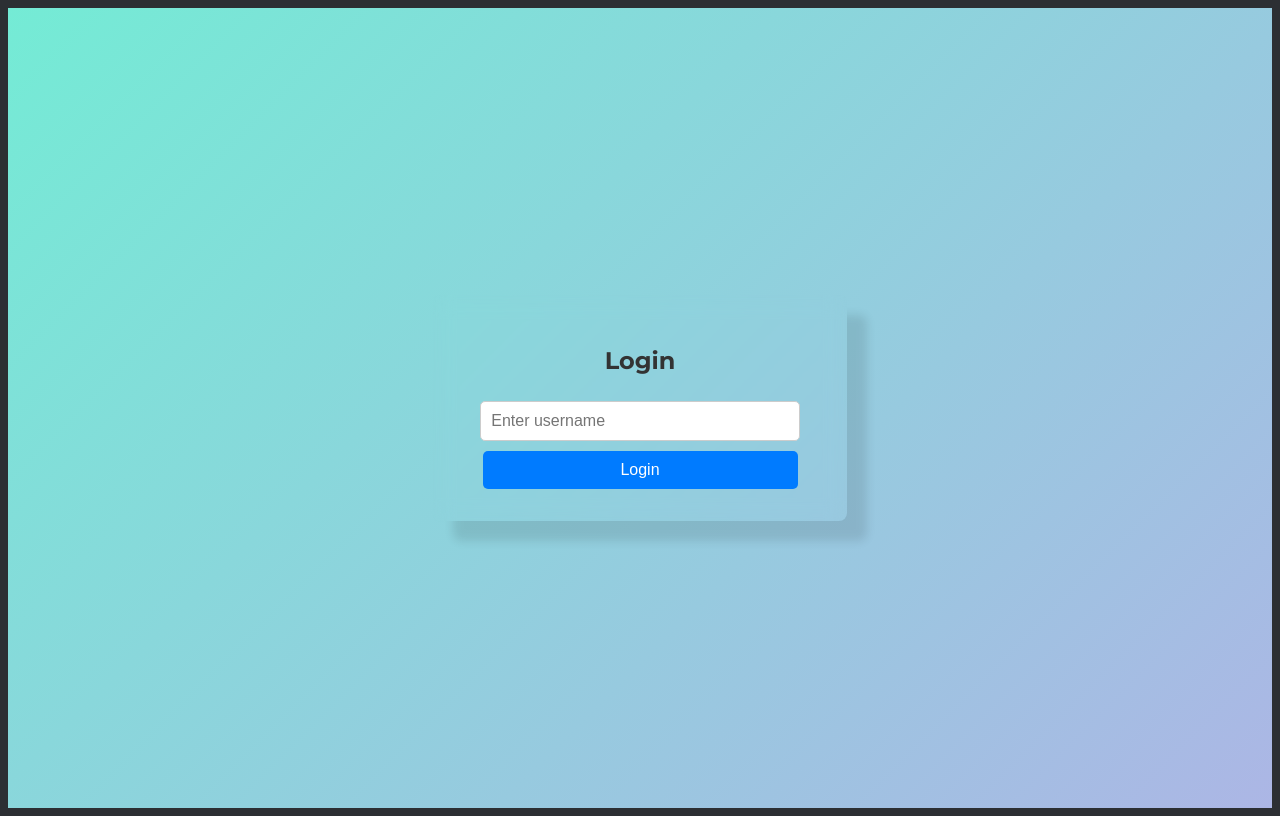
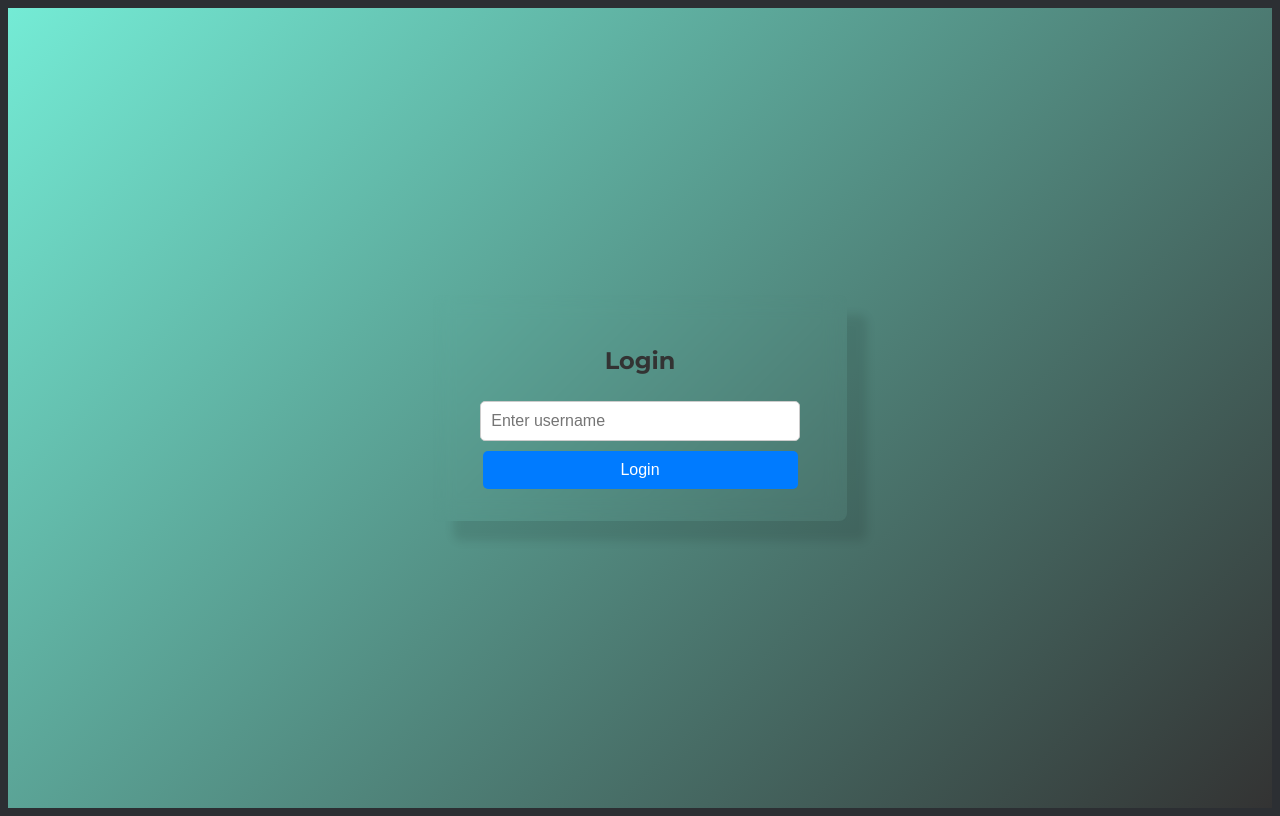
Before and after one commit to PavitrankMishra/Todo-application, a React (Vite) app: page / in a window 1280 px wide. Built offline with nearby package versions, Linux system fonts and the light colour scheme.

Commit message:
fix:Changed the background color and removed unnecessary comments.

```diff
--- a/src/App.jsx
+++ b/src/App.jsx
@@ -1,6 +1,6 @@
 import React, { useState, useEffect } from "react";
 import { useSelector, useDispatch } from "react-redux";
-import { logout } from "./redux/authSlice"; // Import the logout action
+import { logout } from "./redux/authSlice";
 import Header from "./Components/Header";
 import TaskInput from "./Components/TaskInput";
 import TaskList from "./Components/TaskList";
--- a/src/Components/Login.module.css
+++ b/src/Components/Login.module.css
@@ -4,8 +4,7 @@
   align-items: center;
   justify-content: center;
   height: 100vh;
-  /* background: rgba(255, 255, 255, 0.15); */
-  background: linear-gradient(135deg, #74ebd5, #acb6e5);
+  background: linear-gradient(135deg, #74ebd5, #333);
 }
 
 .loginBox {
--- a/src/Components/TaskInput.jsx
+++ b/src/Components/TaskInput.jsx
@@ -5,7 +5,6 @@ const TaskInput = ({ addTask }) => {
   const [task, setTask] = useState("");
   const [type, setType] = useState("");
   const [priority, setPriority] = useState("");
-  // const [location, setLocation] = useState("");
 
   const handleAddTask = () => {
     addTask(task, type, priority);
```
